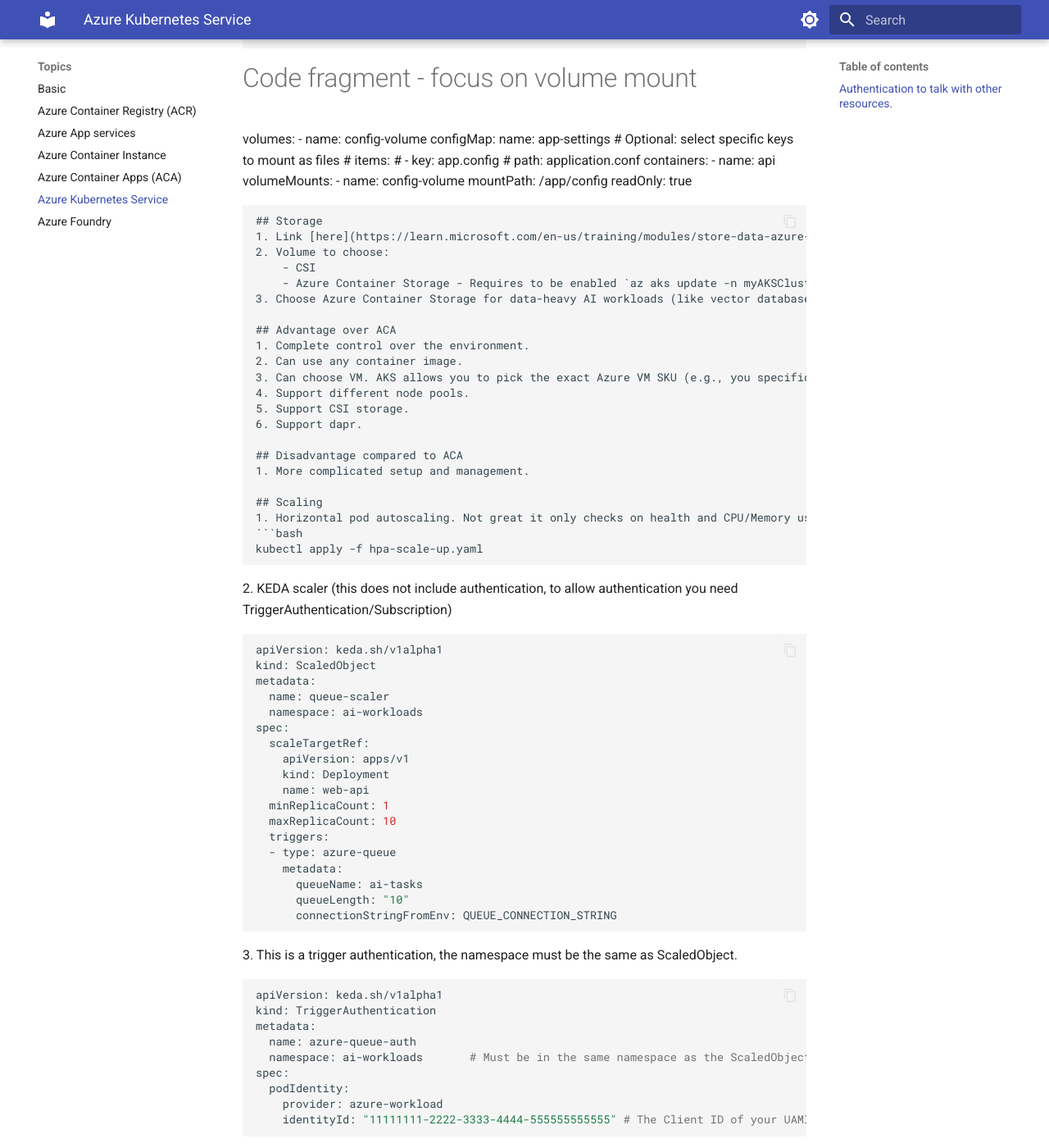
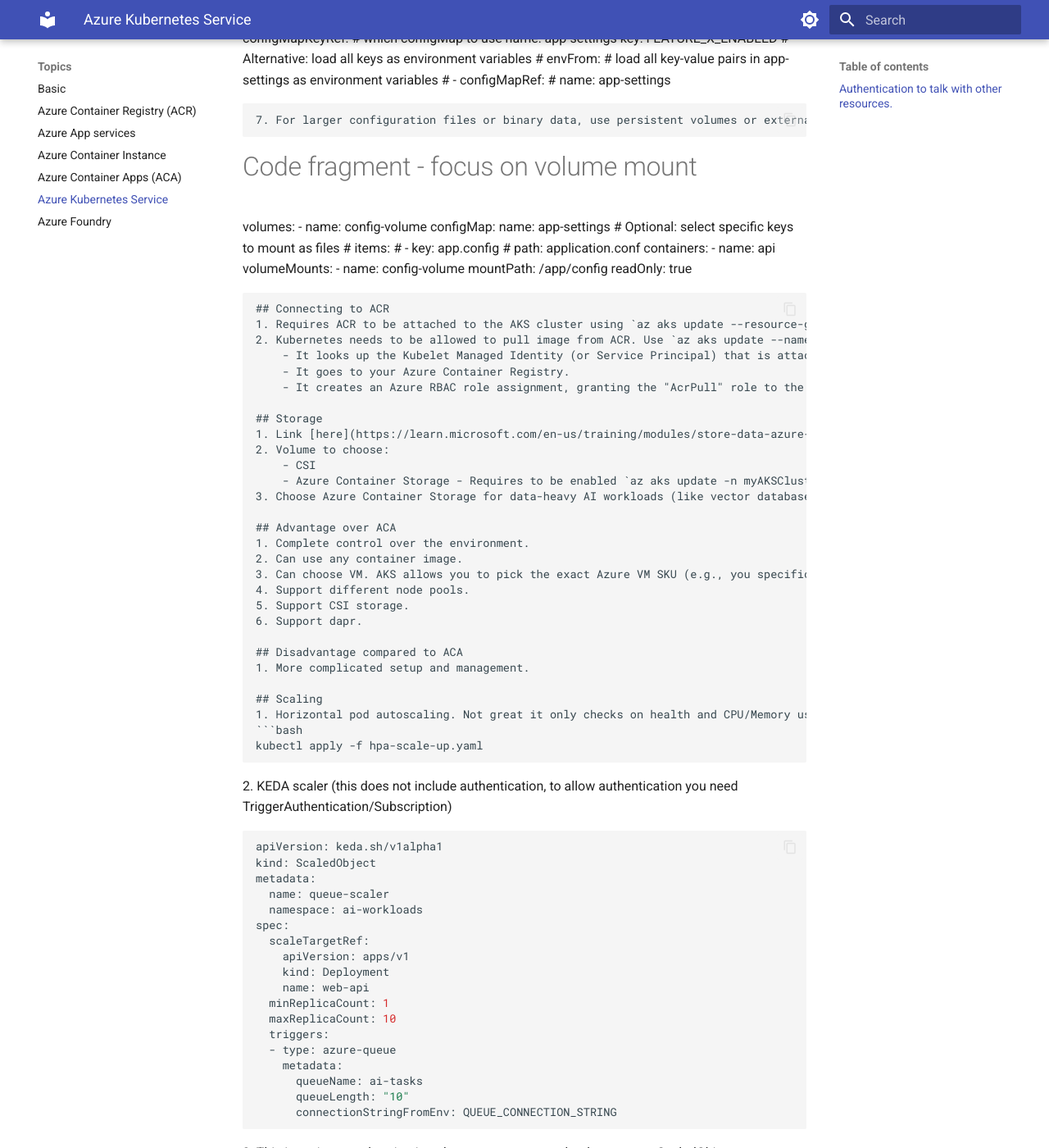
Before and after one commit to yoonghan/AI-Cloud-Developer, an MkDocs documentation site: the page built from docs/AzureKubernetes.md, in a window 1280 px wide and 1400 px high, scrolled down 2904 px. Shown: the whole window at 82% size. Built offline with MkDocs 1.6.1 and Material for MkDocs 9.7.7, drawn with Linux system fonts in a browser that asks for light colours; some of the changed text lies outside the part shown.

Commit message:
Update Registry/ACA and AKS.

````diff
--- a/docs/AzureKubernetes.md
+++ b/docs/AzureKubernetes.md
@@ -77,6 +77,9 @@
   --docker-password=$GHCR_PASSWORD \
   --docker-email="noreply@example.com" \
   --dry-run=client -o yaml | kubectl apply -f -
+
+#or
+az aks update --resource-group rg --name myAKS --attach-acr myacr
 ```
 
 ## Service / Virtual Service
@@ -168,6 +171,13 @@
     mountPath: /app/config
     readOnly: true
 ```
+
+## Connecting to ACR
+1. Requires ACR to be attached to the AKS cluster using `az aks update --resource-group rg --name myAKS --attach-acr myacr` or use the Azure Container Registry task to build the image and push it to ACR. In the Exam, you will not be able to connect to ACR, so you need to use Azure Container Registry task to build the image and push it to ACR.
+2. Kubernetes needs to be allowed to pull image from ACR. Use `az aks update --name <aks-name> --resource-group <resource-group> --attach-acr <acr-name>`. Behind the hood with '--attach-acr' it does:
+    - It looks up the Kubelet Managed Identity (or Service Principal) that is attached to your AKS agent nodes.
+    - It goes to your Azure Container Registry.
+    - It creates an Azure RBAC role assignment, granting the "AcrPull" role to the AKS Kubelet identity, scoped to that specific registry.
 
 ## Storage
 1. Link [here](https://learn.microsoft.com/en-us/training/modules/store-data-azure-kubernetes-service/2-define-storage?pivots=text)
````
Also changed, not shown: docs/AzureContainerApps.md (+4 -2 lines), docs/AzureContainerRegistry.md (+8 -0 lines).
